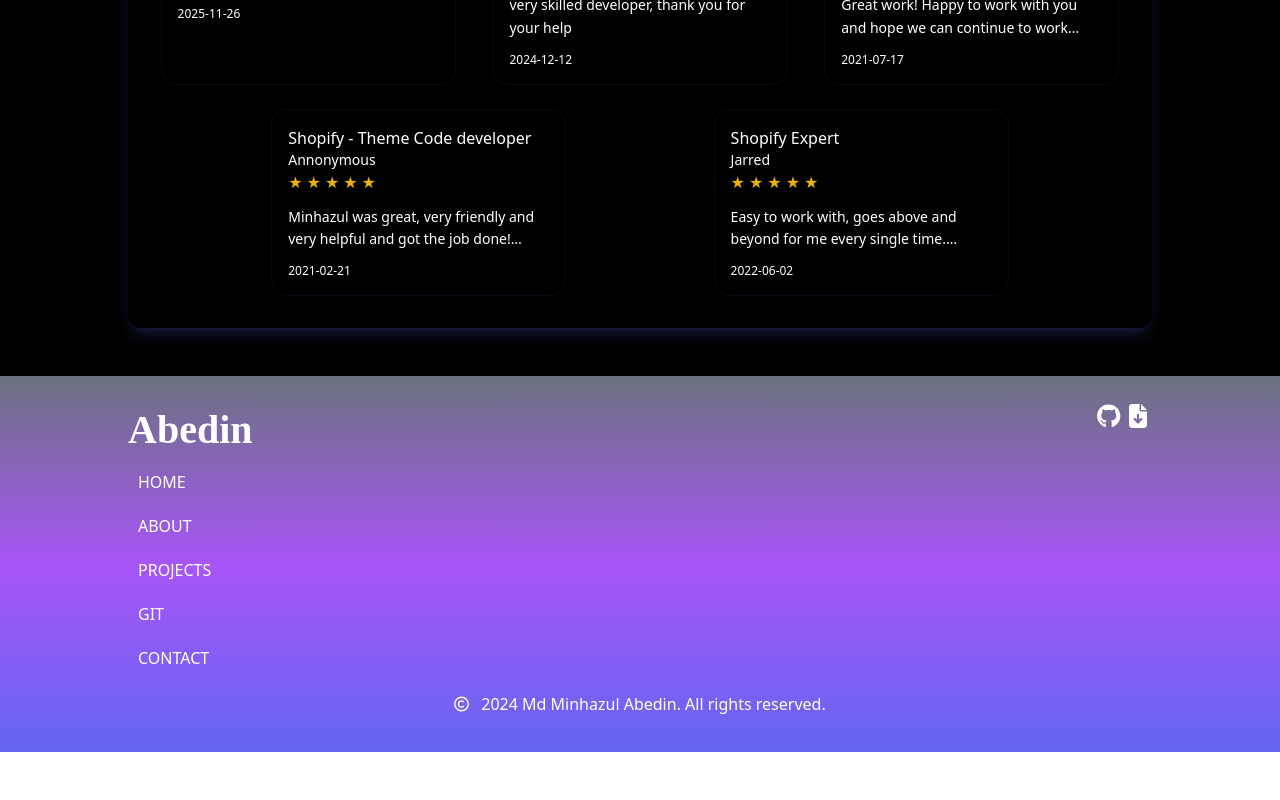
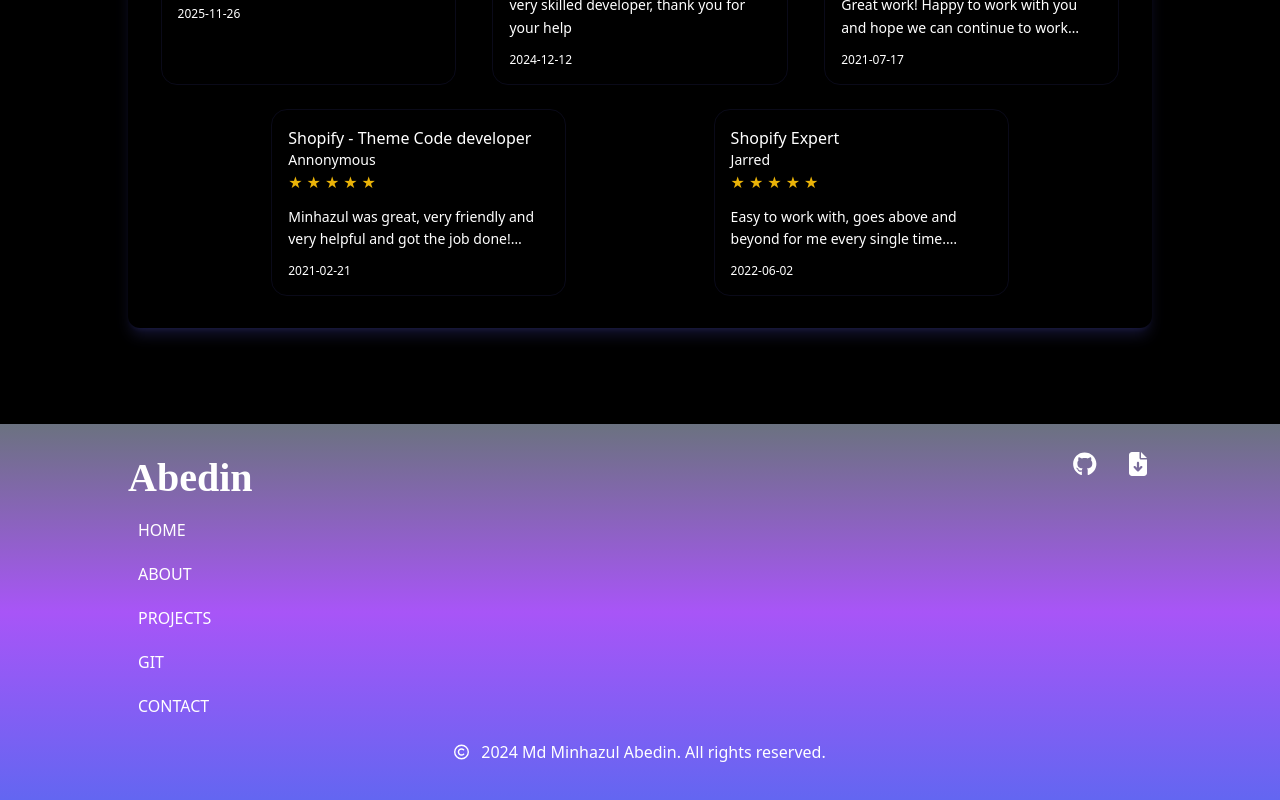
Before and after one commit to min23a/Personal-Web, a Next.js app: page / in a window 1280 px wide. Shown: the part 5104-5904 px from the top of the page. Before the commit the page ends 5856 px from the top, so only its background shows below. Built offline with nearby package versions, Linux system fonts and the light colour scheme; a web font is replaced by a local one.

Commit message:
internal link added

```diff
--- a/Components/Footer.js
+++ b/Components/Footer.js
@@ -11,10 +11,10 @@ import Ending from './Section/Ending'
 const Footer = () => {
     const menu = menulist.list;
     const ext = menulist.external;
-    const link_cls = 'uppercase m-[10px] transition ease-in-out delay-[1.5s] hover:font-bold';
+    const link_cls = 'uppercase m-[10px] transition-[text-decoration] ease-in-out delay-[1.5s] hover:underline hover:underline-offset-4 ';
     return (
         <>
-            <footer className="bg-gradient-to-t from-indigo-500 via-purple-500 to-gray-500 text-white py-6 mt-12">
+            <footer className="bg-gradient-to-t from-indigo-500 via-purple-500 to-gray-500 text-white py-6 mt-24">
                 <Pagewidth>
                     <nav className="flex flex-col sm:flex-row justify-between items-start">
                         <div>
@@ -44,7 +44,7 @@ const Footer = () => {
                                 }
                             </div>
                         </div>
-                        <div className='menu-icons w-[30%}'>
+                        <div className='menu-icons w-[30%] flex justify-end items-center gap-6'>
                             <Link href={`https://github.com/${process.env.GITHUB_USERNAME || personalData.github}`} target="_blank" rel="noopener noreferrer">
                                 <FontAwesomeIcon icon={faGithub} className='m-2 scale-150 hover:scale-175 transition-transform cursor-pointer' />
                             </Link>
```
